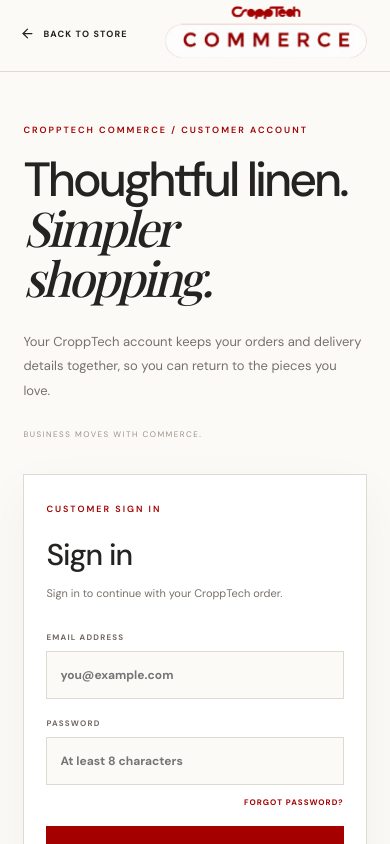
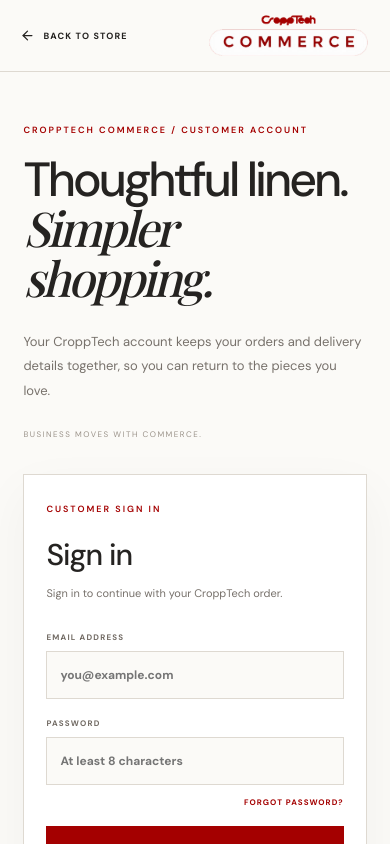
Before and after one commit to JACTech001/cropptech-commerce, a Next.js app: page /auth/sign-in in a window 390 px wide. Shown: the top 844 px of the page. Built offline with nearby package versions, Linux system fonts and the light colour scheme; no server answers; a web font is replaced by a local one; what @neon/auth would draw is missing.

Commit message:
Polish authentication logo and layout

```diff
--- a/app/globals.css
+++ b/app/globals.css
@@ -1016,9 +1016,9 @@ h1, h2, h3, p { margin-top: 0; }
 .auth-page { min-height: 100vh; background: var(--paper); display: flex; flex-direction: column; }
 .auth-topbar { min-height: 82px; padding: 0 6.2%; display: grid; grid-template-columns: 1fr 1fr 1fr; align-items: center; border-bottom: 1px solid var(--line); }
 .auth-back { display: inline-flex; align-items: center; gap: 9px; font-size: 9px; letter-spacing: 1.15px; font-weight: 700; }
-.auth-wordmark { justify-self: center; color: var(--red); font-size: 17px; font-weight: 700; letter-spacing: 1.2px; }
-.auth-wordmark span { display: block; color: var(--muted); font-size: 7px; letter-spacing: 2px; text-align: center; margin-top: 4px; }
-.auth-top-note { justify-self: end; color: var(--muted); font-size: 8px; letter-spacing: 1.2px; }
+.auth-wordmark { justify-self: center; display: flex; align-items: center; width: 210px; }
+.auth-brand-image { display: block; width: 100%; height: auto; object-fit: contain; }
+.auth-top-spacer { justify-self: end; }
 .auth-layout { width: min(1120px, 86%); margin: auto; padding: 78px 0 88px; display: grid; grid-template-columns: 1fr minmax(360px, 470px); gap: clamp(55px, 9vw, 135px); align-items: center; }
 .auth-editorial .eyebrow, .auth-panel .eyebrow { color: var(--red); margin-bottom: 20px; }
 .auth-editorial h1 { max-width: 480px; font-size: clamp(55px, 6vw, 78px); font-weight: 500; line-height: .99; letter-spacing: -3px; margin: 0 0 25px; }
@@ -1045,12 +1045,12 @@ h1, h2, h3, p { margin-top: 0; }
 .auth-switch { margin-top: 24px; color: var(--muted); font-size: 10px; text-align: center; }
 .auth-switch a, .auth-legal a { color: var(--red); font-weight: 700; }
 .auth-legal { color: #9a9289; font-size: 9px; line-height: 1.7; text-align: center; margin: 22px 0 0; }
-.auth-footer { display: flex; justify-content: space-between; gap: 20px; padding: 22px 6.2%; border-top: 1px solid var(--line); color: #938a80; font-size: 8px; letter-spacing: 1px; }
+.auth-footer { display: flex; justify-content: flex-start; gap: 20px; padding: 22px 6.2%; border-top: 1px solid var(--line); color: #938a80; font-size: 8px; letter-spacing: 1px; }
 .auth-loading { margin: auto; color: var(--muted); font-size: 12px; }
 @media (max-width: 760px) {
   .auth-topbar { min-height: 72px; padding: 0 5%; grid-template-columns: 1fr auto; }
-  .auth-wordmark { grid-column: 2; grid-row: 1; font-size: 14px; }
-  .auth-top-note { display: none; }
+  .auth-wordmark { grid-column: 2; grid-row: 1; width: 165px; }
+  .auth-top-spacer { display: none; }
   .auth-layout { width: min(560px, 88%); padding: 52px 0 65px; grid-template-columns: 1fr; gap: 35px; }
   .auth-editorial h1 { font-size: clamp(48px, 12vw, 66px); }
   .auth-editorial-foot { margin-top: 25px; }
```
